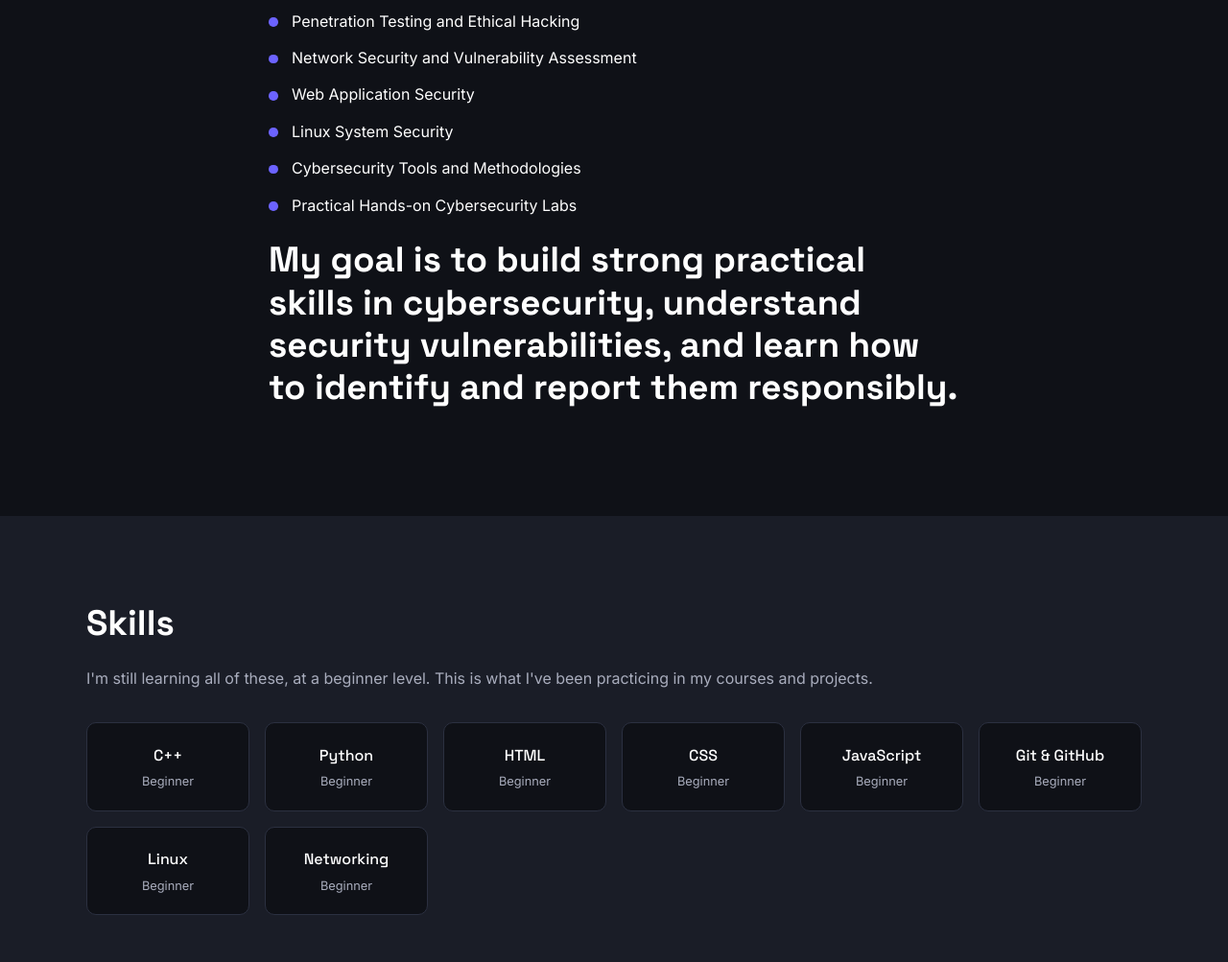
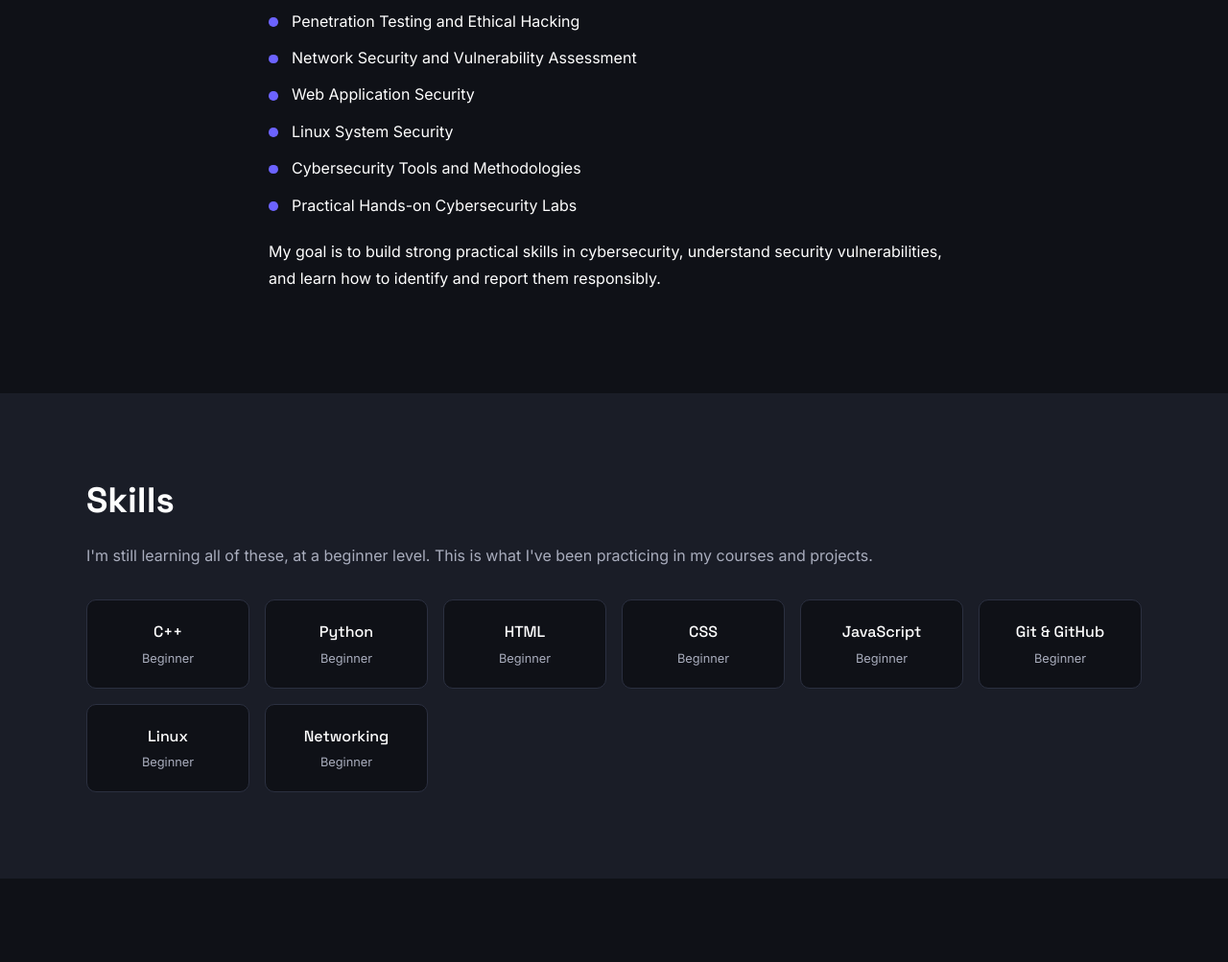
Before and after one commit to SkCaCo3/Sohel-Portfolio, a plain HTML site: page index.html in a window 1280 px wide. Shown: the part 1210-2213 px from the top of the page at 96% size. Drawn offline with Linux system fonts and the light colour scheme.

Commit message:
Convert goal heading to paragraph in index.html
Changed heading to paragraph for better formatting.

```diff
--- a/index.html
+++ b/index.html
@@ -71,7 +71,10 @@
           <li>Cybersecurity Tools and Methodologies</li>
           <li>Practical Hands-on Cybersecurity Labs</li>
         </ul>
-        <h2>My goal is to build strong practical skills in cybersecurity, understand security vulnerabilities, and learn how to identify and report them responsibly.</h2>
+        <p>My goal is to build strong practical skills in cybersecurity,
+         understand security vulnerabilities, and learn how to identify
+         and report them responsibly.
+         </p>
       </div>
     </section>
 
```
